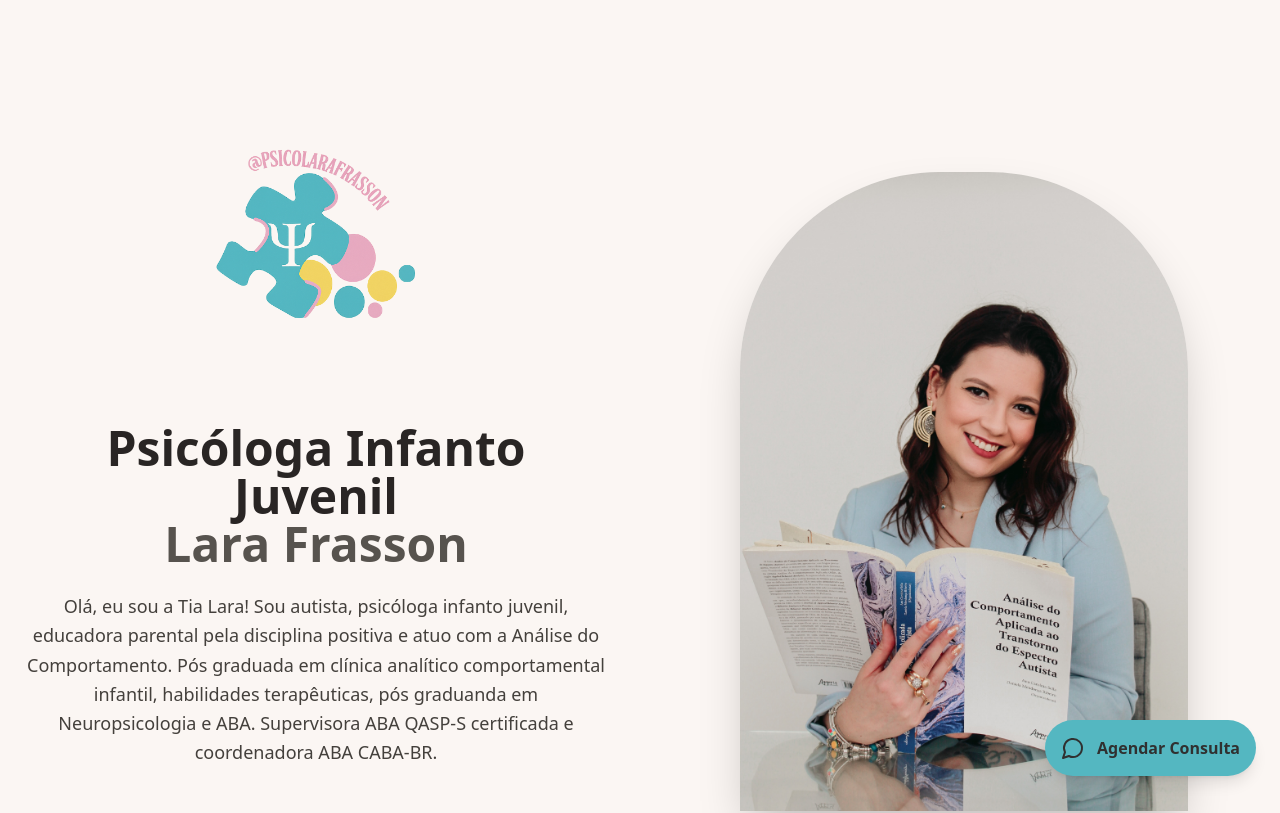
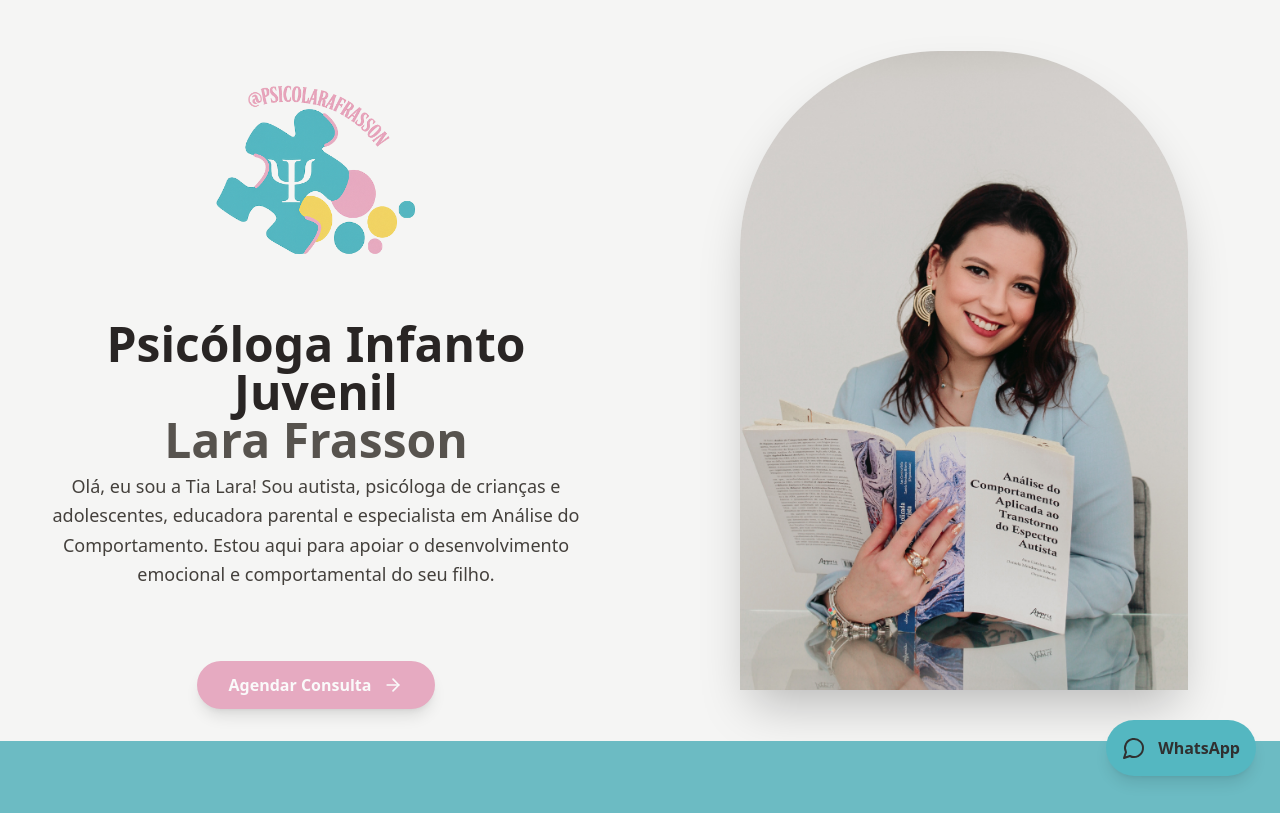
Before and after one commit to kainamf/psilarafrasson, a React (Create React App) app: page / in a window 1280 px wide. Shown: the top 813 px of the page. Built offline with nearby package versions, Linux system fonts and the light colour scheme.

Commit message:
feat: update Hero and WhatsAppButton components for improved clarity and consistency

```diff
--- a/src/components/Hero.tsx
+++ b/src/components/Hero.tsx
@@ -6,7 +6,7 @@ const WHATSAPP_LINK = 'https://wa.me/554174037997';
 function Hero() {
     return (
         // Seção principal com cor de fundo suave
-        <section id="inicio" className="py-20 md:py-24 bg-[#FBF6F3]">
+        <section id="inicio" className="py-8 md:py-8 bg-stone-100">
             <div className="container mx-auto px-6">
                 <div className="grid md:grid-cols-2 gap-16 items-center">
 
@@ -15,23 +15,23 @@ function Hero() {
                         <img
                             src="/assets/images/laraLogo.png"
                             alt="Logo Lara Frasson"
-                            className="w-72 mb-10 mx-auto" // Logo maior e centralizada
+                            className="w-72 mx-auto" // Logo maior e centralizada
                         />
 
-                        <h1 className="text-4xl md:text-5xl font-bold text-stone-800 mb-6 leading-tight">
+                        <h1 className="text-4xl md:text-5xl font-bold text-stone-800 mb-2 leading-tight">
                             Psicóloga Infanto Juvenil
                             <span className="text-stone-600 block">Lara Frasson</span>
                         </h1>
 
-                        <p className="text-lg text-stone-700 mb-8 leading-relaxed">
-                            Olá, eu sou a Tia Lara! Sou autista, psicóloga infanto juvenil, educadora parental pela disciplina positiva e atuo com a Análise do Comportamento. Pós graduada em clínica analítico comportamental infantil, habilidades terapêuticas, pós graduanda em Neuropsicologia e ABA. Supervisora ABA QASP-S certificada e coordenadora ABA CABA-BR.
+                        <p className="text-lg text-stone-700 mb-8 leading-relaxed max-w-xl mx-auto">
+                            Olá, eu sou a Tia Lara! Sou autista, psicóloga de crianças e adolescentes, educadora parental e especialista em Análise do Comportamento. Estou aqui para apoiar o desenvolvimento emocional e comportamental do seu filho.
                         </p>
                         <div className="mt-10">
                             <a
                                 href={WHATSAPP_LINK}
                                 target="_blank"
                                 rel="noopener noreferrer"
-                                className="bg-[#8B6B61] hover:bg-[#79574a] text-white px-8 py-3 rounded-full font-semibold flex items-center justify-center gap-3 transition-all transform hover:scale-105 shadow-lg w-full sm:w-auto"
+                                className="bg-secondary-500 hover:bg-secondary-700 text-background px-8 py-3 rounded-full font-semibold flex items-center justify-center gap-3 transition-all transform hover:scale-105 shadow-lg w-full sm:w-auto"
                             >
                                 Agendar Consulta
                                 <ArrowRight size={20} />
--- a/src/components/WhatsAppButton.tsx
+++ b/src/components/WhatsAppButton.tsx
@@ -13,7 +13,7 @@ function WhatsAppButton() {
                 className="bg-primary-500 hover:bg-primary-700 text-font p-4 rounded-full shadow-lg transition-all transform hover:scale-110 flex items-center gap-3"
             >
                 <MessageCircle size={24} />
-                <span className="hidden sm:inline font-semibold">Agendar Consulta</span>
+                <span className="hidden sm:inline font-semibold">WhatsApp</span>
             </a>
         </div>
     );
```
